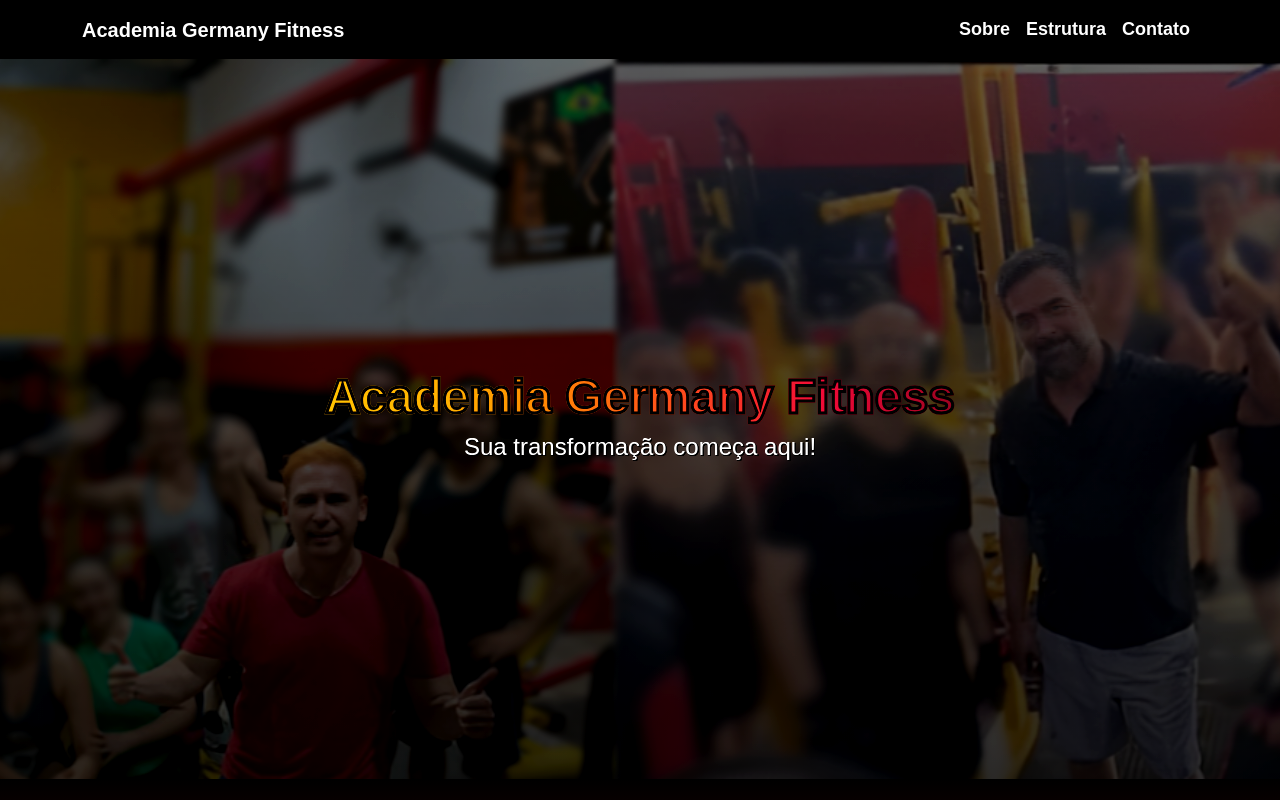
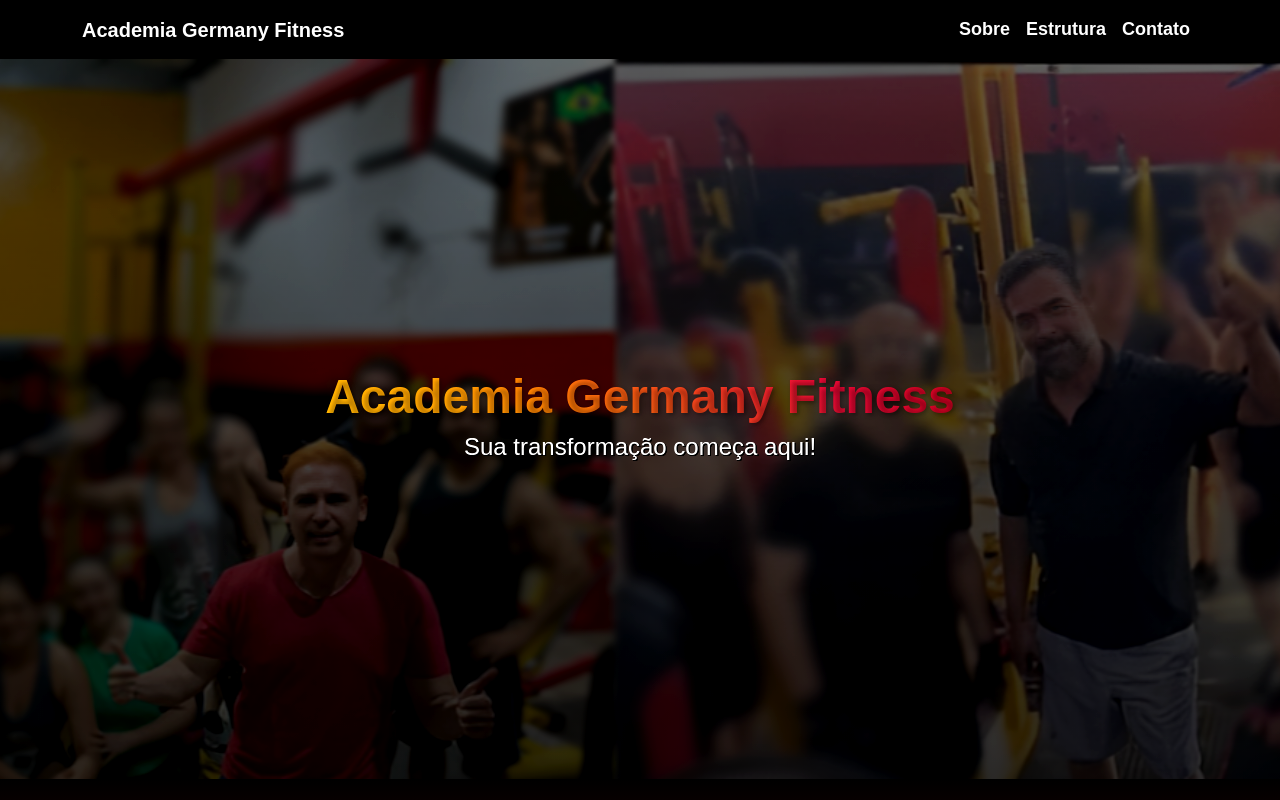
Before and after one commit to fabiovnucci/acadgermanyeoutros, a plain HTML site: page index.html in a window 1280 px wide. Shown: the top 800 px of the page. Drawn offline with nearby package versions, Linux system fonts and the light colour scheme.

Commit message:
erro arrumado

```diff
--- a/index.html
+++ b/index.html
@@ -53,14 +53,18 @@
             box-shadow: 0 0 20px rgba(0, 0, 0, 0.9);
             object-fit: cover;
         }
+
  .titulo-degrade-elevado {
     font-size: 3rem;
     font-weight: 900;
-            background: linear-gradient(to right, gold, orange, crimson, black);
+    background: linear-gradient(45deg, gold, orange, crimson, darkred);
     -webkit-background-clip: text;
+    background-clip: text;
     -webkit-text-fill-color: transparent;
-            -webkit-text-stroke: 3px black;
-            color: gold;
+    color: gold; /* Fallback */
+
+    /* Sombra sutil */
+    text-shadow: 2px 2px 4px rgba(0,0,0,0.3);
 }
         .social-icons a {
             color: white;
```
Lines whose indentation alone changed are shown as unchanged.
